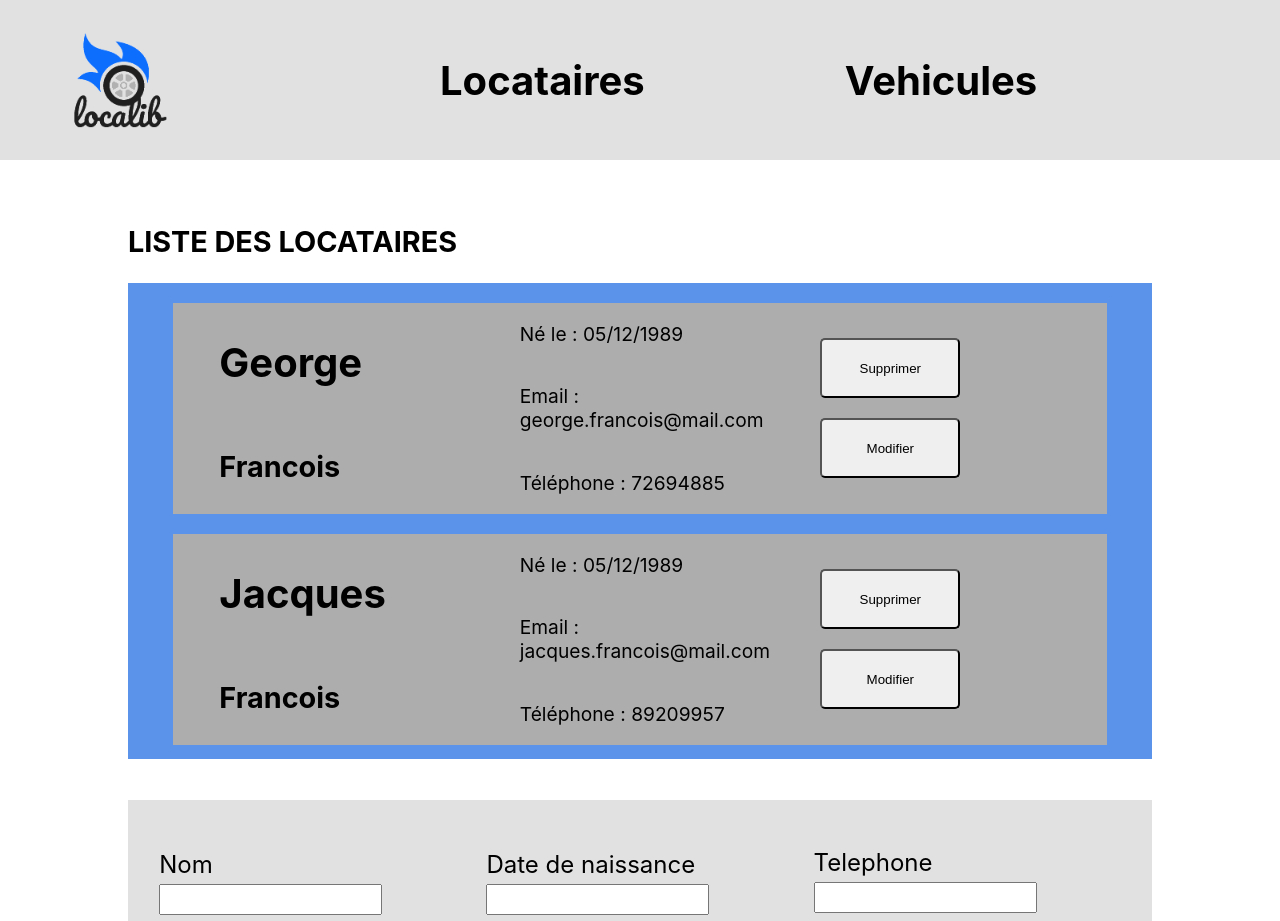
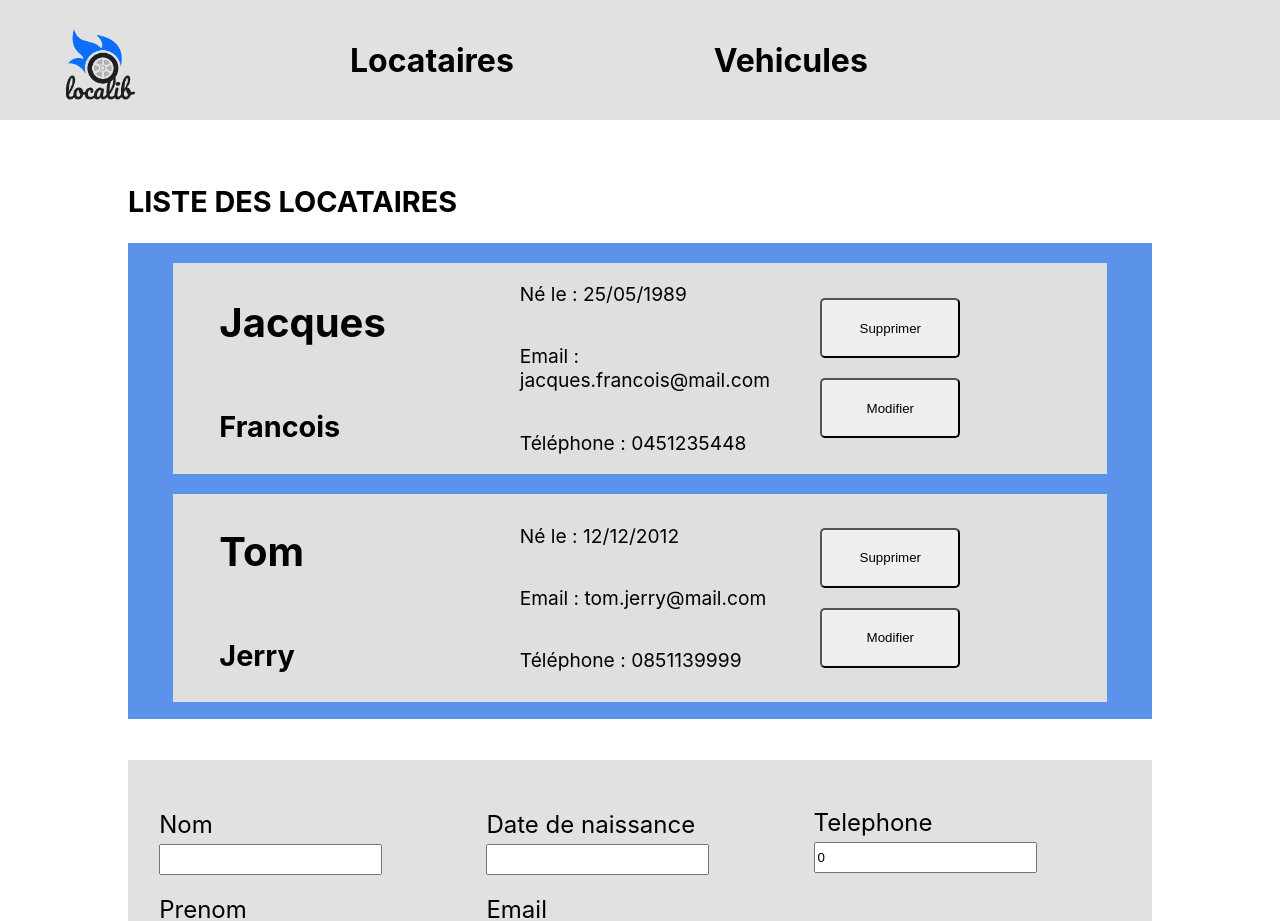
Before and after one commit to FlorianFlouquet/ECF-Front, a React (Create React App) app: page / in a window 1280 px wide. Shown: the top 921 px of the page. Built offline with nearby package versions, Linux system fonts and the light colour scheme; data requests are answered from the project's data file.

Commit message:
can now delete and add new customers

```diff
--- /dev/null
+++ b/db.json
@@ -0,0 +1,52 @@
+{
+  "locataires": [
+    {
+      "nom": "Jacques",
+      "prenom": "Francois",
+      "email": "jacques.francois@mail.com",
+      "telephone": "0451235448",
+      "dateNaissance": "25/05/1989",
+      "id": 1
+    },
+    {
+      "nom": "Tom",
+      "prenom": "Jerry",
+      "email": "tom.jerry@mail.com",
+      "telephone": "0851139999",
+      "dateNaissance": "12/12/2012",
+      "id": 3
+    },
+    {
+      "nom": "Tanpis",
+      "prenom": "Bernard",
+      "email": "bernard.tanpis@mail.com",
+      "telephone": "0666666666",
+      "dateNaissance": "06/06/1966",
+      "id": 4
+    },
+    {
+      "nom": "Juste",
+      "prenom": "Bernadette",
+      "email": "juste.bernadette@mail.com",
+      "telephone": "0122334466",
+      "dateNaissance": "05/11/1999",
+      "id": 5
+    },
+    {
+      "nom": "LeGarsLa",
+      "prenom": "Aurelien",
+      "dateNaissance": "18/02/1959",
+      "email": "legarsla.aurelien@mail.com",
+      "telephone": "0233769656",
+      "id": 6
+    },
+    {
+      "nom": "Flouquet",
+      "prenom": "Florian",
+      "dateNaissance": "18/05/1995",
+      "email": "florian.flouquet2@mail.com",
+      "telephone": "05456464",
+      "id": 7
+    }
+  ]
+}
--- a/src/components/Locataire.tsx
+++ b/src/components/Locataire.tsx
@@ -4,11 +4,17 @@ import '../styles/locataire.css'
 
 interface Props {
     data: LocataireModel
+    delete: (id: number) => void
 }
 
 export const Locataire = (props : Props) => {
+
+    const deleteLocataire = (id: number) => {
+        props.delete(id);
+    }
+
     return (
-        <li className='locataire'>
+        <li  key={props.data.dateNaissance} className='locataire'>
             <div className='locataire-content'>
                 <div>
                     <h2>{props.data.nom}</h2>
@@ -20,7 +26,7 @@ export const Locataire = (props : Props) => {
                     <p>Téléphone : {props.data.telephone}</p>
                 </div>
                 <div>
-                    <button>Supprimer</button>
+                    <button onClick={() => deleteLocataire(props.data.id)}>Supprimer</button>
                     <button>Modifier</button>
                 </div>
             </div>
--- /dev/null
+++ b/src/components/LocataireFrom.tsx
@@ -0,0 +1,49 @@
+import React, { ChangeEvent, FormEvent, useState } from 'react'
+import { LocataireModel } from '../model/LocataireModel'
+
+interface Props {
+    addLocataire: (locataire: LocataireModel) => void
+}
+
+export const LocataireFrom = (props: Props) => {
+
+    const [newLocataire, setNewLocataire] = useState<LocataireModel>({nom:'', prenom: '',dateNaissance: '', email: '', telephone: 0, id: 0})
+
+    const handleChange = (event : ChangeEvent<HTMLInputElement>) => {
+        setNewLocataire({...newLocataire, [event.target.name] : event.target.value});
+    }
+
+    const handleSubmit = (event: FormEvent<HTMLFormElement>) => {
+        event.preventDefault();
+        props.addLocataire(newLocataire);
+        setNewLocataire({nom:'', prenom: '',dateNaissance: '', email: '', telephone: 0, id: 0});
+    }
+
+    return (
+    <form className='form-locataire' action="submit" onSubmit={(event) => handleSubmit(event)}>
+        <div>
+            <div className='form-column'>
+            <label htmlFor="nom" >Nom</label>
+            <input onChange={(event) => handleChange(event)} value={newLocataire.nom} type="text" name='nom' id='nom' />
+            <label htmlFor="prenom" >Prenom</label>
+            <input onChange={(event) => handleChange(event)} value={newLocataire.prenom} type="text" name='prenom' id='prenom' />
+            </div>
+        </div>
+        <div>
+            <div className='form-column'>
+            <label htmlFor="dateNaissance" >Date de naissance</label>
+            <input onChange={(event) => handleChange(event)} value={newLocataire.dateNaissance} type="text" name='dateNaissance' id='dateNaissance' />
+            <label htmlFor="email" >Email</label>
+            <input onChange={(event) => handleChange(event)} value={newLocataire.email} type="text" name='email' id='email' />
+            </div>
+        </div>
+        <div>
+            <div className='form-column'>
+            <label htmlFor="telephone" >Telephone</label>
+            <input onChange={(event) => handleChange(event)} value={newLocataire.telephone} type="text" name='telephone' id='telephone' />
+            <button type='submit'>Ajouter</button>
+            </div>
+        </div>
+    </form>
+    )
+}
--- a/src/index.css
+++ b/src/index.css
@@ -1,5 +1,6 @@
 body {
   margin: 0;
+  overflow-x: hidden;
   font-family: -apple-system, BlinkMacSystemFont, 'Segoe UI', 'Roboto', 'Oxygen',
     'Ubuntu', 'Cantarell', 'Fira Sans', 'Droid Sans', 'Helvetica Neue',
     sans-serif;
--- a/src/model/LocataireModel.ts
+++ b/src/model/LocataireModel.ts
@@ -3,5 +3,6 @@ export interface LocataireModel {
     prenom: string,
     email: string,
     telephone: number,
-    dateNaissance: string
+    dateNaissance: string,
+    id: number
 }
--- a/src/pages/LocatairesPage.tsx
+++ b/src/pages/LocatairesPage.tsx
@@ -1,22 +1,29 @@
 import React, { useEffect, useState } from 'react'
 import { Locataire } from '../components/Locataire'
+import { LocataireFrom } from '../components/LocataireFrom'
 import { LocataireModel } from '../model/LocataireModel'
+import { locataireService } from '../services/LocataireService'
 import '../styles/locatairesPage.css'
 
 export const LocatairesPage = () => {
 
-  const [locataires, setLocataires] = useState<LocataireModel[]>([])
+  const [locataires, setLocataires] = useState<LocataireModel[]>([{nom: "", prenom: "", dateNaissance: "", telephone: 0, email: "", id: 0}])
 
   useEffect(() => {
-    setLocataires([
-      {nom: "George", prenom: "Francois", email: "george.francois@mail.com", telephone: 0o425236145, dateNaissance: "05/12/1989"},
-      {nom: "Jacques", prenom: "Francois", email: "jacques.francois@mail.com", telephone: 0o524236145, dateNaissance: "05/12/1989"},
-      {nom: "George", prenom: "Francois", email: "george.francois@mail.com", telephone: 0o425236145, dateNaissance: "05/12/1989"},
-      {nom: "Jacques", prenom: "Francois", email: "jacques.francois@mail.com", telephone: 0o524236145, dateNaissance: "05/12/1989"},
-      {nom: "George", prenom: "Francois", email: "george.francois@mail.com", telephone: 0o425236145, dateNaissance: "05/12/1989"},
-      {nom: "Jacques", prenom: "Francois", email: "jacques.francois@mail.com", telephone: 0o524236145, dateNaissance: "05/12/1989"},
-    ])
+    findAllLocataire()
   }, [])
+
+  const findAllLocataire = () => {
+    locataireService.findAllLocataire().then((res: any) => setLocataires(res))
+  }
+
+  const addLocataire = (locataire: LocataireModel) => {
+      locataireService.addLocataire(locataire).then((res) => setLocataires(res))
+  }
+
+  const deleteLocataire = (id: number) => {
+    locataireService.deleteLocataire(id).then((res) => setLocataires(res))
+  }
 
 
   return (
@@ -27,38 +34,14 @@ export const LocatairesPage = () => {
           <div className='liste-locataires'>
             <ul>
               {locataires.map((item) => (
-                <Locataire data={item}/>
+                <Locataire data={item} delete={deleteLocataire} />
               ))}
             </ul>
           </div>
         </div>
         {/* <button>Ajouter un locataire</button> */}
         <div className='form-holder'>
-          <form className='form-locataire' action="submit">
-            <div>
-              <div className='form-column'>
-                <label htmlFor="nom" >Nom</label>
-                <input type="text" name='nom' id='nom' />
-                <label htmlFor="prenom" >Prenom</label>
-                <input type="text" name='prenom' id='prenom' />
-              </div>
-            </div>
-            <div>
-              <div className='form-column'>
-                <label htmlFor="dateNaissance" >Date de naissance</label>
-                <input type="text" name='dateNaissance' id='dateNaissance' />
-                <label htmlFor="email" >Email</label>
-                <input type="text" name='email' id='email' />
-              </div>
-            </div>
-            <div>
-              <div className='form-column'>
-                <label htmlFor="" >Telephone</label>
-                <input type="text" name='email' id='email' />
-                <button type='submit'>Ajouter</button>
-              </div>
-            </div>
-          </form>
+          <LocataireFrom addLocataire={addLocataire} />
         </div>
       </div>
     </>
--- /dev/null
+++ b/src/services/LocataireService.ts
@@ -0,0 +1,33 @@
+import { LocataireModel } from "../model/LocataireModel";
+
+const API_URL = "http://localhost:3000/locataires"
+
+class LocataireService {
+    findAllLocataire = () : any => {
+        return fetch(API_URL).then(res => {
+            return res.json();
+        }).then(res => {
+            return res;
+        }).catch(err => {
+            console.error(err)
+        })
+    }
+
+    addLocataire = (locataire: LocataireModel) => {
+        return fetch(API_URL, {
+            method: 'POST',
+            headers: {
+                'Content-Type': 'application/json'
+            },
+            body: JSON.stringify(locataire)
+        }).then(() => this.findAllLocataire());
+    }
+
+    deleteLocataire = (id : number) => {
+        return fetch(`${API_URL}/${id}`, {
+            method: 'DELETE'
+        }).then(() => this.findAllLocataire());
+    }
+}
+
+export const locataireService = Object.freeze(new LocataireService());
--- a/src/styles/Navbar.css
+++ b/src/styles/Navbar.css
@@ -1,12 +1,12 @@
 nav {
     display: flex;
     background-color: rgb(226, 225, 225);
-    height: 160px;
+    height: 120px;
 }
 
 .logo-container {
-    height: 160px;
-    width: 160px;
+    height: 120px;
+    width: 120px;
 }
 
 .logo-container > img {
@@ -15,7 +15,7 @@ nav {
 
 .nav-items {
     height: 100%;
-    padding-left: 200px;
+    padding-left: 150px;
     display: flex;
     gap: 200px;
     align-items: center;
@@ -23,7 +23,7 @@ nav {
 }
 
 .nav-items > a {
-    font-size: 2.5rem;
+    font-size: 2rem;
     text-decoration: none;
     font-weight: bolder;
     color: black;
--- a/src/styles/locataire.css
+++ b/src/styles/locataire.css
@@ -8,7 +8,7 @@
 
 .locataire-content {
     display: flex;
-    background-color: rgb(173, 173, 173);
+    background-color: rgb(223 223 223);
     gap: 20px;
     justify-content: center;
     width: 95%;
```
